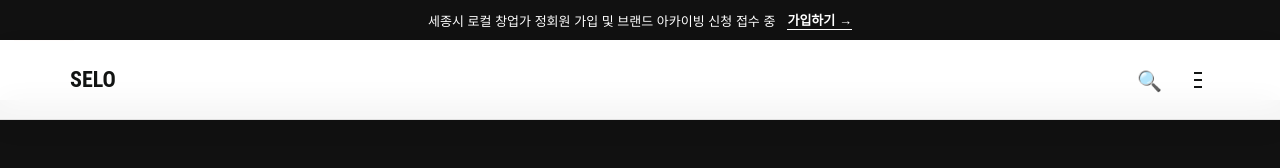
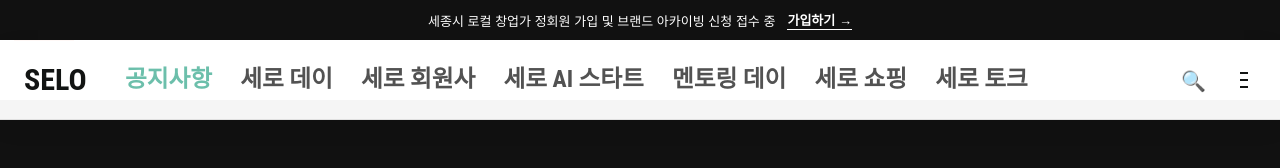
Before and after one commit to werzxcvu4521xspe-ctrl/SLEA_web, a Next.js app: page /notice in a window 1280 px wide. Shown: the top 168 px of the page. Built offline with nearby package versions, Linux system fonts and the light colour scheme; no server answers.

Commit message:
Expose desktop category navigation

```diff
--- a/components/Navigation.js
+++ b/components/Navigation.js
@@ -4,6 +4,7 @@
 import Link from 'next/link';
 import { usePathname } from 'next/navigation';
 import { supabase } from '@/lib/supabaseClient';
+import { SERVICE_CATEGORIES } from '@/lib/serviceCategories';
 import MenuOverlay from './MenuOverlay';
 import SearchOverlay from './SearchOverlay';
 
@@ -87,6 +88,13 @@
 
             {/* Desktop Navigation Links */}
             <ul className="nav-links pc-only">
+              {SERVICE_CATEGORIES.map((category) => (
+                <li key={category.slug}>
+                  <Link href={category.href} className={pathname === category.href ? 'active' : ''}>
+                    {category.title}
+                  </Link>
+                </li>
+              ))}
               {showAdminMenu && (
                 <li>
                   <Link href="/admin" className={pathname.startsWith('/admin') ? 'active' : ''} style={{ color: 'var(--color-orange-accent)' }}>
--- a/styles/globals.css
+++ b/styles/globals.css
@@ -1753,6 +1753,74 @@
   transform: translateY(-7px) rotate(-45deg);
 }
 
+@media (min-width: 1024px) {
+  .gnb-bar {
+    background: var(--color-charcoal-deep);
+    border-bottom: 0;
+    backdrop-filter: none;
+  }
+
+  .header-container.scrolled .gnb-bar {
+    background: var(--color-charcoal-deep);
+    box-shadow: none;
+  }
+
+  .gnb-inner {
+    max-width: none;
+    padding: 0 24px;
+    gap: clamp(24px, 3vw, 48px);
+  }
+
+  .logo-text {
+    flex: 0 0 auto;
+    color: var(--color-white);
+    font-size: clamp(24px, 2.35vw, 36px);
+  }
+
+  .nav-links {
+    flex: 1 1 auto;
+    min-width: 0;
+    align-items: center;
+    gap: clamp(18px, 2.2vw, 36px);
+  }
+
+  .nav-links a {
+    color: var(--color-white);
+    padding: 0;
+    font-family: var(--font-family-condensed);
+    font-size: clamp(18px, 1.85vw, 30px);
+    font-weight: 900;
+    line-height: 1;
+    white-space: nowrap;
+  }
+
+  .nav-links a:hover,
+  .nav-links a.active {
+    color: var(--color-orange-accent);
+  }
+
+  .nav-links a::after {
+    display: none;
+  }
+
+  .header-controls {
+    flex: 0 0 auto;
+    gap: 18px;
+  }
+
+  .icon-btn {
+    color: var(--color-white);
+  }
+
+  .icon-btn:hover {
+    color: var(--color-orange-accent);
+  }
+
+  .menu-btn .bar {
+    background-color: var(--color-white);
+  }
+}
+
 /* Responsive */
 @media (max-width: 768px) {
   :root {
```
